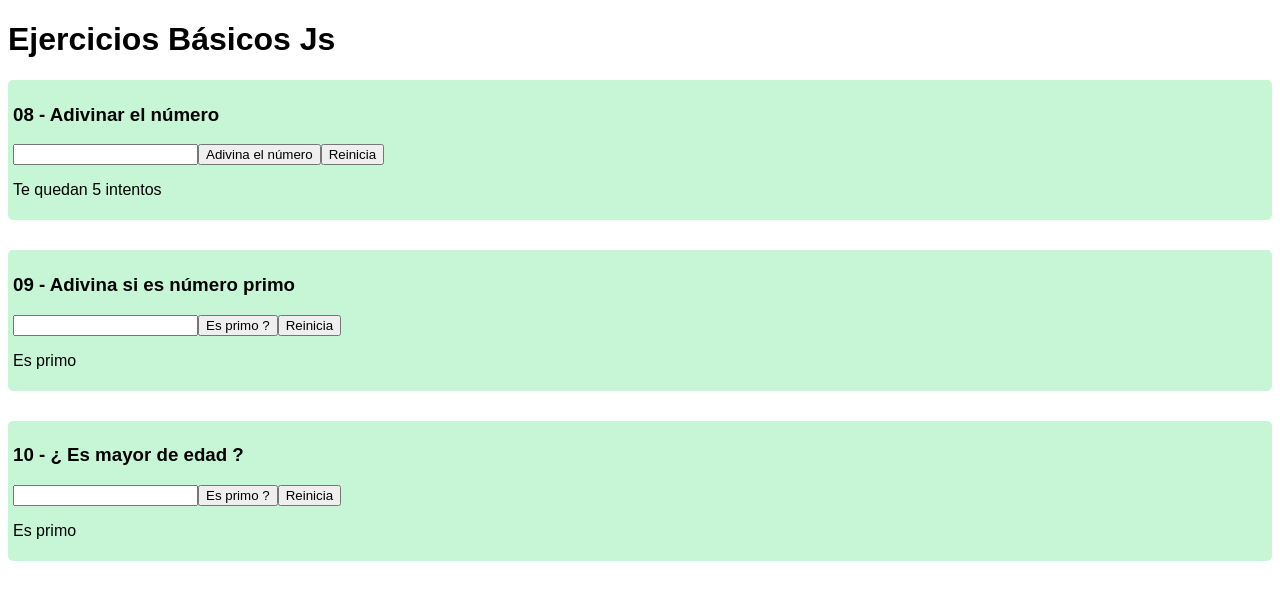
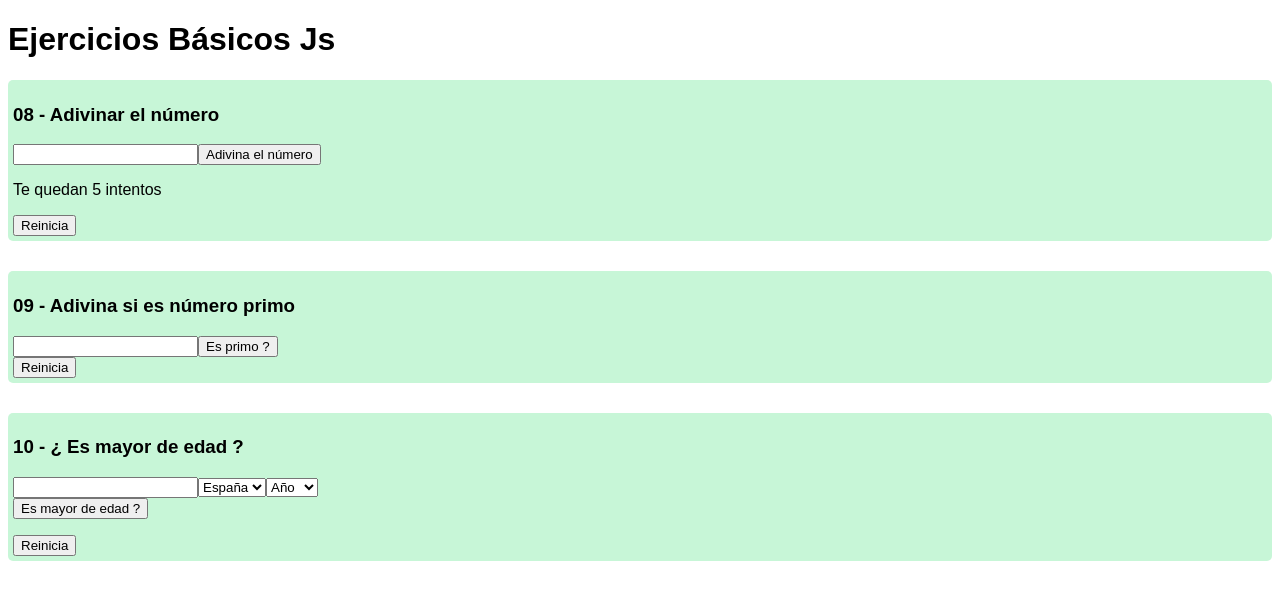
Before and after one commit to bibsb/05-ejercicios-js, a React (Vite) app: page / in a window 1280 px wide. Shown: the top 600 px of the page. Built offline with nearby package versions, Linux system fonts and the light colour scheme.

Commit message:
Terminado: Basicos, 10-Mayor de edad

```diff
--- a/src/01-basicos/AdivinarNumero.jsx
+++ b/src/01-basicos/AdivinarNumero.jsx
@@ -42,9 +42,9 @@ export default function AdivinarNumero() {
           Adivina el número
         </button>
 
-        <button onClick={() => location.reload()}>Reinicia</button>
         <p id="resultado">{result}</p>
         <p id="intentos">Te quedan {tries} intentos</p>
+        <button onClick={() => location.reload()}>Reinicia</button>
       </div>
     </>
   );
--- a/src/01-basicos/EsPrimo.jsx
+++ b/src/01-basicos/EsPrimo.jsx
@@ -1,7 +1,7 @@
 import { useState } from 'react';
 
 export default function EsPrimo() {
-  const [primo, setPrimo] = useState(true);
+  const [primo, setPrimo] = useState(null);
   const [number, setNumber] = useState('');
 
   function esPrimo() {
@@ -27,10 +27,12 @@ export default function EsPrimo() {
           onChange={(e) => setNumber(parseInt(e.target.value, 10))}
         />
         <button onClick={() => esPrimo()}>Es primo ?</button>
-        <button onClick={() => location.reload()}>Reinicia</button>
         {primo !== null && (
           <p id="resultado">{primo ? 'Es primo' : 'No es primo'}</p>
         )}
+        <div>
+          <button onClick={() => location.reload()}>Reinicia</button>
+        </div>
       </div>
     </>
   );
--- a/src/01-basicos/MayorDeEdad.jsx
+++ b/src/01-basicos/MayorDeEdad.jsx
@@ -1,36 +1,79 @@
 import { useState } from 'react';
 
 export default function MayorDeEdad() {
-  const [primo, setPrimo] = useState(true);
-  const [number, setNumber] = useState('');
+  const [age, setAge] = useState('');
+  const [country, setCountry] = useState('es');
+  const [year, setYear] = useState('');
+  const [result, setResult] = useState('');
+
+  const years = [];
+  for (let i = 0; i <= 124; i++) {
+    years.push(2024 - i);
+  }
 
   function esMayorDeEdad() {
-    for (let i = 2; i < number; i++) {
-      if (number % i === 0) {
-        setPrimo(false);
-        return;
-      }
+    if (age !== '') {
+      //con el input introduciendo edad
+      const minimumAge = country === 'en' ? 21 : 18;
+      setResult(age >= minimumAge ? 'Es mayor de edad' : 'No es mayor de edad');
+    } else if (year !== '') {
+      //con el selecc de año
+      const minimumYear = 2024 - 18;
+      setResult(
+        year <= minimumYear ? 'Es mayor de edad' : 'No es mayor de edad'
+      );
+    } else {
+      setResult('Ingresa la edad o selecciona un año de nacimiento');
     }
-
-    setPrimo(true);
+    console.log('year:', year);
   }
 
-  console.log('Primo:', primo);
   return (
     <>
       <div id="contenedor-basico">
         <h3>10 - ¿ Es mayor de edad ?</h3>
-        <input
-          type="number"
-          id="number"
-          value={number}
-          onChange={(e) => setNumber(parseInt(e.target.value, 10))}
-        />
-        <button onClick={() => esMayorDeEdad()}>Es primo ?</button>
-        <button onClick={() => location.reload()}>Reinicia</button>
-        {primo !== null && (
-          <p id="resultado">{primo ? 'Es primo' : 'No es primo'}</p>
-        )}
+        <div>
+          <input
+            type="number"
+            id="age"
+            value={age}
+            onChange={(e) => setAge(parseInt(e.target.value, 10))}
+          />
+          <select
+            id="country"
+            value={country}
+            onChange={(e) => setCountry(e.target.value)}
+          >
+            <option value="es">España</option>
+            <option value="en">EEUU</option>
+          </select>
+          <select
+            id="year"
+            value={year}
+            onChange={(e) => setYear(parseInt(e.target.value, 10))}
+          >
+            <option>Año</option>
+            {years.map((year) => (
+              <option key={year} value={year}>
+                {year}
+              </option>
+            ))}
+          </select>
+        </div>
+        <div>
+          <button onClick={() => esMayorDeEdad()}>Es mayor de edad ?</button>
+          <p id="resultado">{result}</p>
+          <button
+            onClick={() => {
+              setAge('');
+              setCountry('');
+              setResult('');
+              setYear('');
+            }}
+          >
+            Reinicia
+          </button>
+        </div>
       </div>
     </>
   );
```
